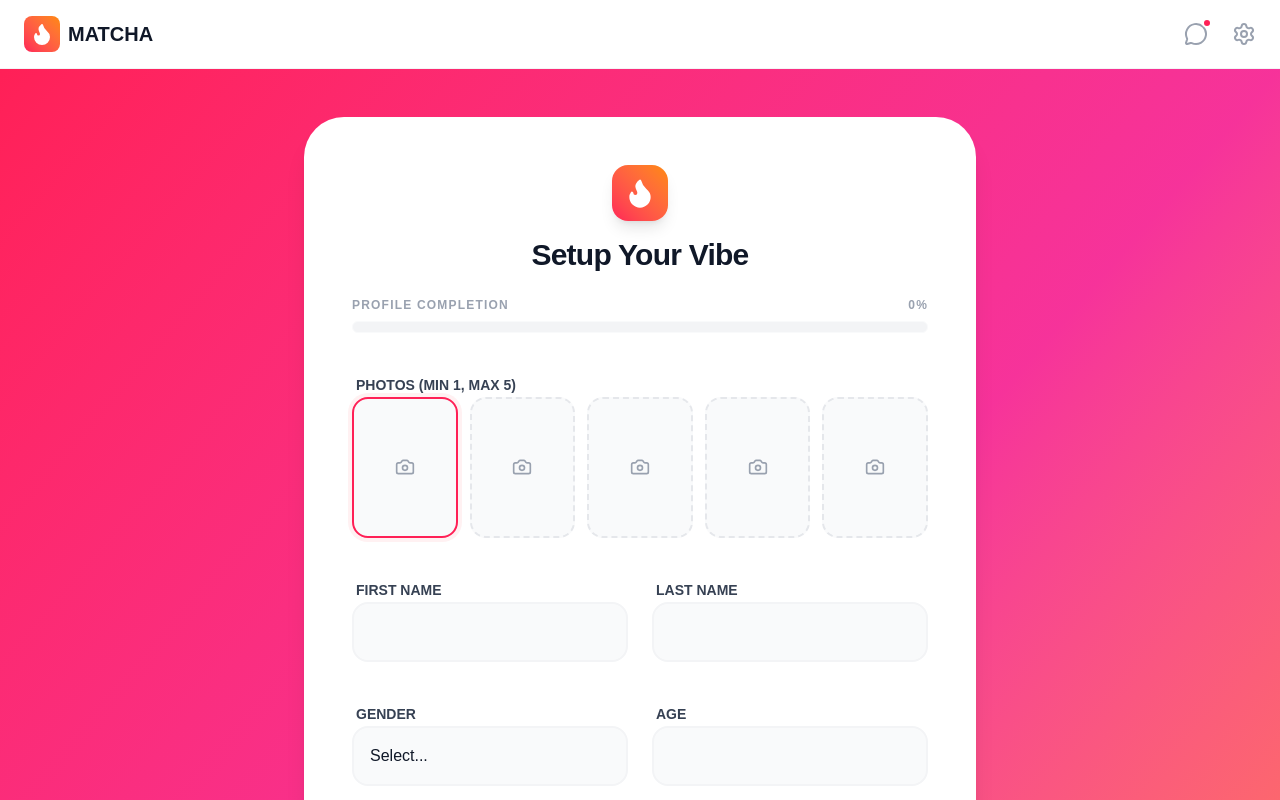
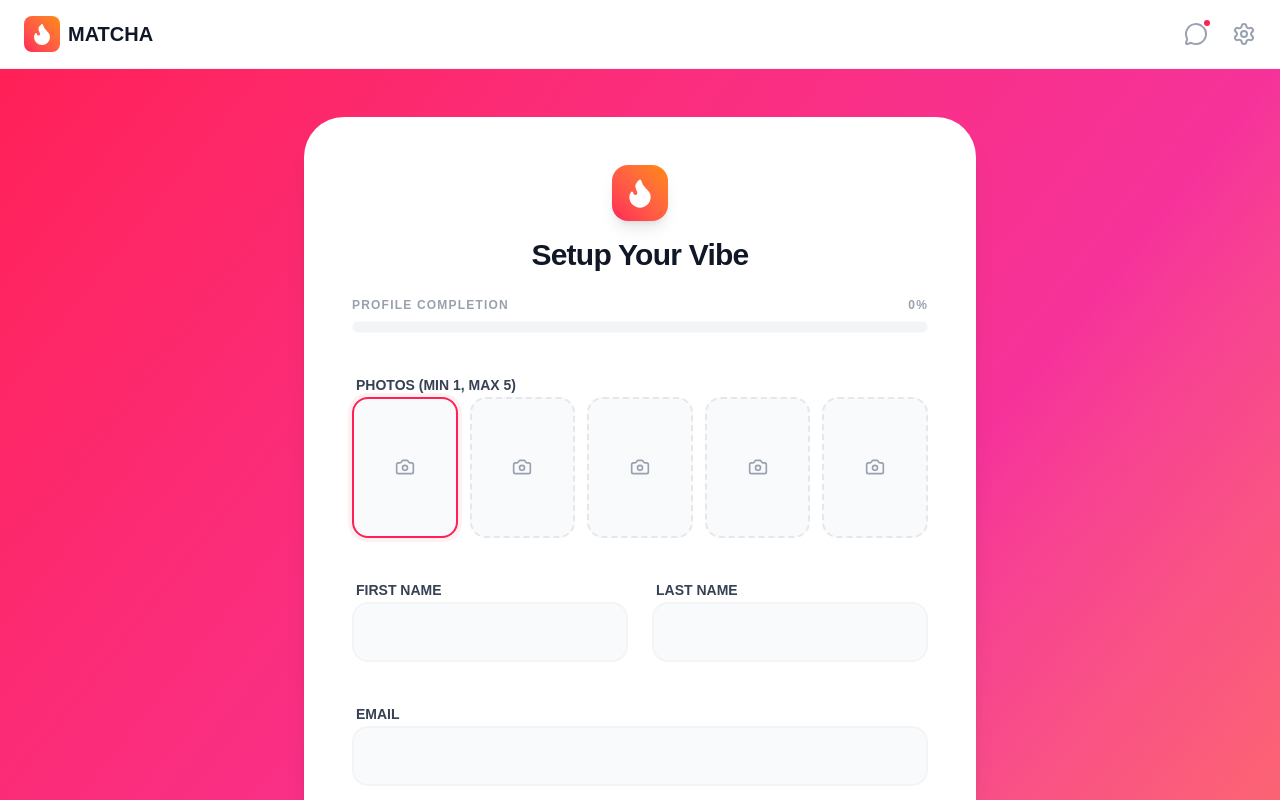
Before and after one commit to nirut107/matcha, a Next.js app in the folder frontend/: page /profile/setup in a window 1280 px wide. Shown: the top 800 px of the page. Built offline with nearby package versions, Linux system fonts and the light colour scheme; no server answers.

Commit message:
add email field

```diff
--- a/frontend/app/profile/setup/page.tsx
+++ b/frontend/app/profile/setup/page.tsx
@@ -47,6 +47,8 @@ export default function ProfileSetupPage() {
   }>({ lat: null, lng: null });
   const [firstName, setFirstName] = useState("");
   const [lastName, setLastName] = useState("");
+  const [email, setEmail] = useState("");
+  const [hasGoogle, setHasGoogle] = useState(false);
   const [error, setError] = useState("");
 
   // Image State (Matcha requires up to 5)
@@ -75,6 +77,21 @@ export default function ProfileSetupPage() {
   const [age, setAge] = useState<number | "">("");
 
   const [dragIndex, setDragIndex] = useState<number | null>(null);
+
+  const fetchUser = async () => {
+    try {
+      const res = await fetchWithAuth("http://localhost:3001/user/me");
+      if (res.status == 404) {
+        router.push("auth/login");
+      }
+      const data = await res.json();
+
+      setEmail(data.email || "");
+      setHasGoogle(data.hasGoogle || false);
+    } catch (err) {
+      console.error("Error fetching user:", err);
+    }
+  };
 
   const fetchProfile = async () => {
     const res = await fetchWithAuth("http://localhost:3001/profile/me");
@@ -118,6 +135,7 @@ export default function ProfileSetupPage() {
       .then((data) => setAvailableTags(data.tags))
       .catch((err) => console.error("Error fetching tags:", err));
     fetchProfile();
+    fetchUser();
   }, []);
 
   // Image Logic
@@ -315,6 +333,10 @@ export default function ProfileSetupPage() {
 
     try {
       // ✅ 2. Create profile
+      const emailRes = await fetchWithAuth("http://localhost:3001/user/email", {
+        method: "POST",
+        body: email
+      });
       const profileRes = await fetchWithAuth("http://localhost:3001/profile", {
         method: "POST",
         headers: { "Content-Type": "application/json" },
@@ -347,11 +369,12 @@ export default function ProfileSetupPage() {
   // Calculate completion percentage for the Progress Bar
   const calculateProgress = () => {
     let score = 0;
-    if (firstName && lastName) score += 20;
-    if (gender) score += 20;
-    if (biography && biography.length > 10) score += 20;
-    if (selectedTags && selectedTags.length >= 3) score += 20;
-    if (previews.filter((p) => p !== null).length >= 1) score += 10;
+    if (firstName && lastName) score += 15;
+    if (email) score += 15;
+    if (gender) score += 15;
+    if (biography && biography.length > 10) score += 15;
+    if (selectedTags && selectedTags.length >= 3) score += 15;
+    if (previews.filter((p) => p !== null).length >= 1) score += 15;
     if (location.lat) score += 10;
     return score;
   };
@@ -485,6 +508,30 @@ export default function ProfileSetupPage() {
                   className="w-full p-4 bg-gray-50 border-2 border-gray-100 rounded-2xl focus:border-rose-400 outline-none text-gray-900"
                 />
               </div>
+            </div>
+            <div className="space-y-2">
+              <label className="text-sm font-bold text-gray-700 ml-1">
+                EMAIL
+              </label>
+
+              <input
+                type="email"
+                value={email}
+                onChange={(e) => setEmail(e.target.value)}
+                disabled={hasGoogle}
+                className={`w-full p-4 border-2 rounded-2xl outline-none transition
+      ${
+        hasGoogle
+          ? "bg-gray-100 text-gray-400 border-gray-200 cursor-not-allowed"
+          : "bg-gray-50 border-gray-100 focus:border-rose-400"
+      }`}
+              />
+
+              {hasGoogle && (
+                <p className="text-xs text-gray-400">
+                  Email is managed via Google account and cannot be changed.
+                </p>
+              )}
             </div>
             <div className="grid grid-cols-1 md:grid-cols-2 gap-6">
               <div className="space-y-2">
```
